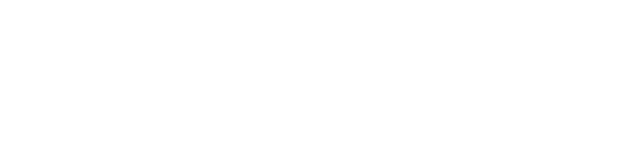
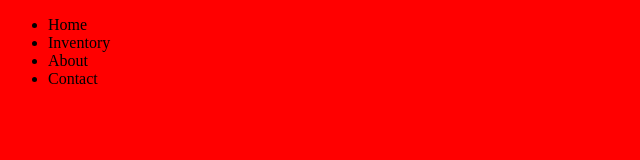
Before and after one commit to dleal3/swd101-front-end-car-dealership, a plain HTML site: page index.html in a window 1280 px wide. Shown: the whole page, without its empty margins (0-640 px from the left). Drawn offline with Linux system fonts and the light colour scheme.

Commit message:
created nav links and styles.css folder

```diff
--- a/index.html
+++ b/index.html
@@ -1,7 +1,19 @@
 <!DOCTYPE html>
 <html>
-    <head></head>
+    <head>
+        <meta name="viewport" content="width=device-width, initial-scale=1.0" >
+        <link rel="stylesheet" href="styles.css" type="text/css">
+    </head>
     <body>
-
+        <header>
+            <nav>
+                <ul>
+                    <li>Home</li>
+                    <li>Inventory</li>
+                    <li>About</li>
+                    <li>Contact</li>
+                </ul>
+            </nav>
+        </header>
     </body>
 </html>
--- /dev/null
+++ b/styles.css
@@ -0,0 +1,5 @@
+/*STYLES FOLDER*/
+
+body {
+    background-color: red;
+}
```
